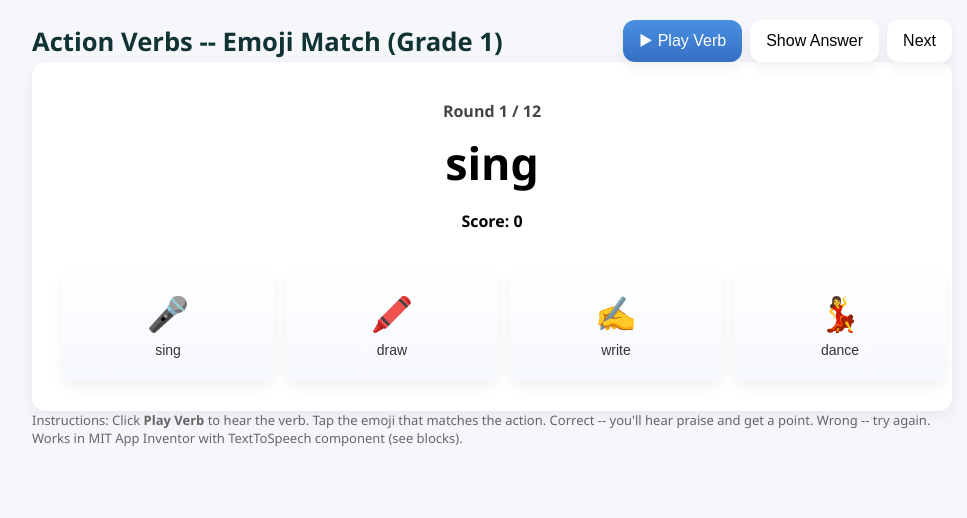
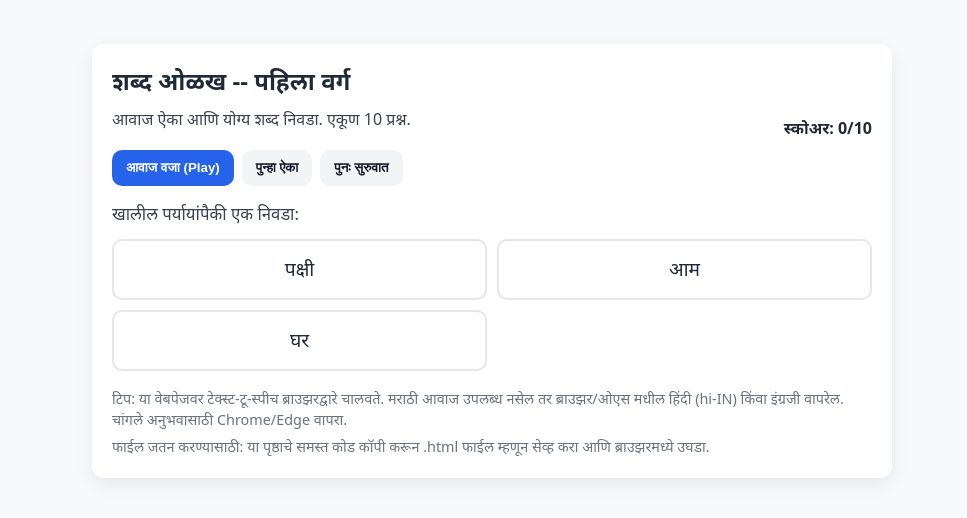
Before and after one commit to npj9545248299-eng/verb.game, a plain HTML site: page index.html in a window 1280 px wide. Shown: the whole page, without its empty margins (148-1115 px from the left). Drawn offline with Linux system fonts and the light colour scheme.

Commit message:
Add files via upload

```diff
--- a/index.html
+++ b/index.html
@@ -4,214 +4,191 @@
 <head>
   <meta charset="utf-8" />
   <meta name="viewport" content="width=device-width,initial-scale=1" />
-  <title>Action Verbs -- Emoji Match (Grade 1)</title>
+  <title>शब्द ओळख गेम -- पहिला वर्ग (10 शब्द)</title>
   <style>
-    :root{--bg:#f5f7fb;--card:#ffffff;--accent:#4a90e2;--correct:#28a745;--wrong:#e34850}
-    body{font-family: 'Segoe UI', Roboto, Arial, sans-serif;background:var(--bg);margin:0;padding:20px;display:flex;flex-direction:column;align-items:center;gap:16px}
-    .container{max-width:920px;width:100%}
-    header{display:flex;justify-content:space-between;align-items:center}
-    h1{font-size:1.6rem;margin:0;color:#133;}
-    .controls{display:flex;gap:8px;align-items:center}
-    button, .emoji-btn{cursor:pointer;border:0;border-radius:12px;padding:12px 16px;font-size:16px;background:var(--card);box-shadow:0 6px 14px rgba(10,20,40,0.06)}
-    .play-btn{background:linear-gradient(180deg,var(--accent),#356fc3);color:#fff}
-    .panel{background:var(--card);padding:18px;border-radius:14px;box-shadow:0 6px 18px rgba(10,20,40,0.06)}
-    .verb-area{display:flex;flex-direction:column;align-items:center;gap:10px;padding:20px}
-    .round{font-weight:700;color:#444}
-    .big-verb{font-size:2.8rem;font-weight:800}
-    .options{display:grid;grid-template-columns:repeat(auto-fit,minmax(110px,1fr));gap:12px;width:100%;padding:12px}
-    .emoji-btn{font-size:34px;padding:20px;background:linear-gradient(180deg,#fff,#f6f8ff);display:flex;flex-direction:column;align-items:center;justify-content:center;min-height:110px}
-    .emoji-label{font-size:14px;margin-top:8px;color:#333}
-    .status{height:36px;display:flex;align-items:center;gap:10px}
-    .score{font-weight:700}
-    .feedback{padding:12px;border-radius:10px;color:#fff;display:inline-block}
+    body{font-family: system-ui, -apple-system, 'Noto Sans Devanagari', sans-serif; padding:18px; background:#f7f9fc; color:#1f2937}
+    .card{max-width:760px;margin:18px auto;background:white;border-radius:12px;box-shadow:0 6px 18px rgba(31,41,55,0.08);padding:20px}
+    h1{font-size:1.5rem;margin:0 0 8px}
+    p.lead{margin:0 0 18px;color:#374151}
+    .controls{display:flex;gap:8px;flex-wrap:wrap;margin-bottom:16px}
+    button{padding:10px 14px;border-radius:10px;border:0;background:#2563eb;color:white;font-weight:600;cursor:pointer}
+    button.secondary{background:#f3f4f6;color:#111827}
+    .options{display:grid;grid-template-columns:repeat(2,1fr);gap:10px;margin-top:12px}
+    .opt{padding:14px;border-radius:10px;border:2px solid #e5e7eb;background:#fff;cursor:pointer;font-size:1.2rem; text-align:center}
+    .status{margin-top:14px;font-weight:700}
+    .score{float:right;font-weight:700}
     .hidden{display:none}
-    footer{font-size:13px;color:#666}
-    @media (max-width:520px){.big-verb{font-size:2rem}.emoji-btn{font-size:28px;padding:14px;min-height:92px}}
+    .footer{margin-top:18px;font-size:0.9rem;color:#6b7280}
+    .kbd{background:#111827;color:white;padding:6px 8px;border-radius:6px;font-size:0.85rem}
   </style>
 </head>
 <body>
-  <div class="container">
-    <header>
-      <h1>Action Verbs -- Emoji Match (Grade 1)</h1>
-      <div class="controls">
-        <button id="play" class="play-btn">▶ Play Verb</button>
-        <button id="showAnswer">Show Answer</button>
-        <button id="next">Next</button>
-      </div>
-    </header><main class="panel">
-  <div class="verb-area">
-    <div class="round">Round <span id="roundNo">1</span> / <span id="totalRounds">12</span></div>
-    <div class="big-verb" id="verbText">--</div>
-    <div class="status">
-      <div class="score">Score: <span id="score">0</span></div>
-      <div id="feedback" class="feedback hidden"></div>
-    </div>
-  </div>
+  <div class="card">
+    <h1>शब्द ओळख -- पहिला वर्ग</h1>
+    <div style="display:flex;align-items:center;justify-content:space-between">
+      <p class="lead">आवाज ऐका आणि योग्य शब्द निवडा. एकूण 10 प्रश्न.</p>
+      <div class="score">स्कोअर: <span id="score">0</span>/10</div>
+    </div><div class="controls">
+  <button id="playBtn">आवाज वजा (Play)</button>
+  <button id="repeatBtn" class="secondary">पुन्हा ऐका</button>
+  <button id="nextBtn" class="secondary hidden">पुढचे</button>
+  <button id="restartBtn" class="secondary">पुनः सुरुवात</button>
+</div>
 
+<div id="questionArea">
+  <div style="font-size:1.05rem;color:#374151">खालील पर्यायांपैकी एक निवडा:</div>
   <div class="options" id="options"></div>
-</main>
+  <div class="status" id="status"></div>
+</div>
 
-<footer>
-  Instructions: Click <strong>Play Verb</strong> to hear the verb. Tap the emoji that matches the action. Correct -- you'll hear praise and get a point. Wrong -- try again. Works in MIT App Inventor with TextToSpeech component (see blocks).
-</footer>
+<div class="footer">
+  टिप: या वेबपेजवर टेक्स्ट-टू-स्पीच ब्राउझरद्वारे चालवते. मराठी आवाज उपलब्ध नसेल तर ब्राउझर/ओएस मधील हिंदी (hi-IN) किंवा इंग्रजी वापरेल. चांगले अनुभवासाठी Chrome/Edge वापरा.
+  <div style="margin-top:6px">फाईल जतन करण्यासाठी: या पृष्ठाचे समस्त कोड कॉपी करून .html फाईल म्हणून सेव्ह करा आणि ब्राउझरमध्ये उघडा.</div>
+</div>
 
-  </div>  <script>
-    // Word bank: verb -> emoji choices
-    const WORDS = [
-      {verb:'jump', emoji:'🤸‍♂️'},
-      {verb:'run', emoji:'🏃‍♀️'},
-      {verb:'clap', emoji:'👏'},
-      {verb:'eat', emoji:'🍽️'},
-      {verb:'sleep', emoji:'😴'},
-      {verb:'swim', emoji:'🏊‍♂️'},
-      {verb:'dance', emoji:'💃'},
-      {verb:'write', emoji:'✍️'},
-      {verb:'draw', emoji:'🖍️'},
-      {verb:'sing', emoji:'🎤'},
-      {verb:'sit', emoji:'🪑'},
-      {verb:'laugh', emoji:'😂'}
-    ];
+  </div><script>
+// शब्दांचा संच (10 शब्द) -- सरळ, पहिल्या वर्गासाठी
+const lessons = [
+  {word:'आम', choices:['आम','घर','पक्षी']},
+  {word:'घर', choices:['पाय','घर','झाड']},
+  {word:'पाणी', choices:['मावशी','पाणी','दुकान']},
+  {word:'फळ', choices:['फळ','पुस्तक','कविता']},
+  {word:'मित्र', choices:['सोपं','मित्र','सूर्य']},
+  {word:'बाळ', choices:['बाळ','रिंगण','घोडा']},
+  {word:'शाळा', choices:['पंखा','शाळा','नदी']},
+  {word:'शेफळी', choices:['शेफळी','किताब','आकाश']},
+  {word:'बंदर', choices:['वडील','बंदर','गोंद']},
+  {word:'पुस्तक', choices:['दुध','पुस्तक','गाडी']}
+];
 
-    let order = shuffle(Array.from({length:WORDS.length},(_,i)=>i));
-    let round = 0; let score = 0; const totalRounds = WORDS.length;
+let order = shuffle(Array.from({length:lessons.length},(_,i)=>i));
+let idx = 0;
+let score = 0;
+let answered = false;
 
-    const playBtn = document.getElementById('play');
-    const optionsEl = document.getElementById('options');
-    const verbText = document.getElementById('verbText');
-    const roundNo = document.getElementById('roundNo');
-    const totalRoundsEl = document.getElementById('totalRounds');
-    const scoreEl = document.getElementById('score');
-    const feedbackEl = document.getElementById('feedback');
-    const nextBtn = document.getElementById('next');
-    const showAnswerBtn = document.getElementById('showAnswer');
+const playBtn = document.getElementById('playBtn');
+const repeatBtn = document.getElementById('repeatBtn');
+const nextBtn = document.getElementById('nextBtn');
+const restartBtn = document.getElementById('restartBtn');
+const optionsDiv = document.getElementById('options');
+const statusDiv = document.getElementById('status');
+const scoreSpan = document.getElementById('score');
 
-    totalRoundsEl.textContent = totalRounds;
+function shuffle(arr){
+  for(let i=arr.length-1;i>0;i--){
+    const j=Math.floor(Math.random()*(i+1)); [arr[i],arr[j]]=[arr[j],arr[i]];
+  }
+  return arr;
+}
 
-    function startRound(){
-      feedbackEl.classList.add('hidden');
-      const idx = order[round];
-      const item = WORDS[idx];
-      verbText.textContent = item.verb;
-      roundNo.textContent = round+1;
+function speak(text){
+  const synth = window.speechSynthesis;
+  if(!synth){
+    alert('तुमच्या ब्राउझरमध्ये SpeechSynthesis उपलब्ध नाही. Chrome किंवा Edge वापरून पहा.');
+    return;
+  }
+  synth.cancel();
+  const utter = new SpeechSynthesisUtterance(text);
+  // मागे mr-IN वापरून प्रयत्न, नसेल तर hi-IN
+  utter.lang = 'mr-IN';
+  // fallback voice selection: try to pick a Marathi or Hindi voice if available
+  const voices = synth.getVoices();
+  if(voices && voices.length){
+    let v = voices.find(v=>v.lang && v.lang.startsWith('mr')) || voices.find(v=>v.lang && v.lang.startsWith('hi')) || voices[0];
+    if(v) utter.voice = v;
+  }
+  // slower rate for clearer pronunciation for kids
+  utter.rate = 0.9;
+  synth.speak(utter);
+}
 
-      const distractors = WORDS.filter((_,i)=>i!==idx).slice();
-      shuffle(distractors);
-      const choices = [item, distractors[0], distractors[1], distractors[2]];
-      shuffle(choices);
+function playTone(type){
+  // success or fail beep using WebAudio
+  try{
+    const ctx = new (window.AudioContext || window.webkitAudioContext)();
+    const o = ctx.createOscillator();
+    const g = ctx.createGain();
+    o.connect(g); g.connect(ctx.destination);
+    o.type = 'sine';
+    o.frequency.value = (type==='success')?880:220;
+    g.gain.value = 0.0001;
+    const now = ctx.currentTime;
+    g.gain.setValueAtTime(0.0001, now);
+    g.gain.exponentialRampToValueAtTime(0.2, now + 0.02);
+    o.start(now);
+    g.gain.exponentialRampToValueAtTime(0.0001, now + 0.5);
+    o.stop(now + 0.55);
+  }catch(e){/* some browsers require user gesture; ignore */}
+}
 
-      optionsEl.innerHTML = '';
-      choices.forEach(c=>{
-        const btn = document.createElement('button');
-        btn.className = 'emoji-btn';
-        btn.innerHTML = `<div class="emoji">${c.emoji}</div><div class="emoji-label">${getLabelForEmoji(c.emoji)}</div>`;
-        btn.addEventListener('click', ()=> handleChoice(c, item, btn));
-        optionsEl.appendChild(btn);
-      });
+function renderQuestion(){
+  answered = false;
+  statusDiv.textContent = '';
+  nextBtn.classList.add('hidden');
+  const q = lessons[order[idx]];
+  // shuffle choices
+  const ch = shuffle(q.choices.slice());
+  optionsDiv.innerHTML = '';
+  ch.forEach(c=>{
+    const b = document.createElement('div');
+    b.className='opt';
+    b.textContent = c;
+    b.addEventListener('click', ()=> selectOption(b, q.word));
+    optionsDiv.appendChild(b);
+  });
+  // auto play the word once when question renders
+  setTimeout(()=> speak(q.word), 300);
+}
 
-      speak(item.verb);
-    }
+function selectOption(elem, correct){
+  if(answered) return;
+  answered = true;
+  const chosen = elem.textContent;
+  if(chosen === correct){
+    elem.style.borderColor = '#10b981';
+    statusDiv.textContent = 'बरोबर!';
+    playTone('success');
+    score++;
+    scoreSpan.textContent = score;
+  } else {
+    elem.style.borderColor = '#ef4444';
+    statusDiv.textContent = 'चुकीचे -- योग्य उत्तर: ' + correct;
+    playTone('fail');
+    // highlight correct option
+    Array.from(document.querySelectorAll('.opt')).forEach(o=>{
+      if(o.textContent === correct){ o.style.borderColor='#10b981'; }
+    });
+  }
+  if(idx < order.length - 1){
+    nextBtn.classList.remove('hidden');
+  } else {
+    // end of quiz
+    statusDiv.textContent += ' -- खेळ पूर्ण. पुनः सुरुवात बटण दाबा.';
+  }
+}
 
-    function handleChoice(choice, correctItem, btn){
-      if(choice.emoji === correctItem.emoji){
-        score += 1;
-        scoreEl.textContent = score;
-        showFeedback('Correct! Good job!', true);
-        btn.style.boxShadow = `0 8px 24px rgba(0,0,0,0.12)`;
-        btn.style.border = `3px solid var(--correct)`;
-        speak('Well done!');
-        disableOptions();
-      } else {
-        showFeedback('Wrong -- try again', false);
-        speak('Try again');
-        btn.animate([{transform:'scale(1)'},{transform:'scale(0.95)'},{transform:'scale(1)'}],{duration:220});
-      }
-    }
+playBtn.addEventListener('click', ()=>{
+  const q = lessons[order[idx]];
+  speak(q.word);
+});
 
-    function disableOptions(){
-      const bs = optionsEl.querySelectorAll('button');
-      bs.forEach(b=>b.disabled = true);
-    }
+repeatBtn.addEventListener('click', ()=>{
+  const q = lessons[order[idx]];
+  speak(q.word);
+});
 
-    function enableOptions(){
-      const bs = optionsEl.querySelectorAll('button');
-      bs.forEach(b=>b.disabled = false);
-    }
+nextBtn.addEventListener('click', ()=>{
+  if(idx < order.length -1){ idx++; renderQuestion(); }
+});
 
-    function showFeedback(text, good){
-      feedbackEl.textContent = text;
-      feedbackEl.style.background = good ? 'var(--correct)' : 'var(--wrong)';
-      feedbackEl.classList.remove('hidden');
-    }
+restartBtn.addEventListener('click', ()=>{
+  order = shuffle(Array.from({length:lessons.length},(_,i)=>i));
+  idx = 0; score = 0; scoreSpan.textContent = score;
+  renderQuestion();
+});
 
-    playBtn.addEventListener('click', ()=>{
-      const idx = order[round];
-      speak(WORDS[idx].verb);
-    });
+// initialize
+renderQuestion();
 
-    nextBtn.addEventListener('click', ()=>{
-      round++;
-      if(round >= totalRounds){
-        showFinal();
-        return;
-      }
-      enableOptions();
-      startRound();
-    });
-
-    showAnswerBtn.addEventListener('click', ()=>{
-      const idx = order[round];
-      const correct = WORDS[idx];
-      const bs = optionsEl.querySelectorAll('button');
-      bs.forEach(b=>{
-        if(b.innerHTML.includes(correct.emoji)){
-          b.style.border = `3px solid var(--accent)`;
-        }
-      });
-      speak(correct.verb);
-    });
-
-    function showFinal(){
-      verbText.textContent = '🎉 Game Over';
-      feedbackEl.classList.remove('hidden');
-      feedbackEl.style.background = '#333';
-      feedbackEl.textContent = `Your score: ${score} / ${totalRounds}`;
-      optionsEl.innerHTML = `<div style="padding:20px;text-align:center">Click <strong>Restart</strong> to play again.</div>`;
-      nextBtn.textContent = 'Restart';
-      nextBtn.addEventListener('click', ()=>location.reload());
-    }
-
-    // speak() function is now designed for MIT App Inventor integration
-    function speak(text){
-      // In MIT App Inventor, replace this with calling the TextToSpeech component
-      // Example: window.AppInventor.setWebViewString(text);
-      if(window.AppInventor){
-        window.AppInventor.setWebViewString(text);
-      } else {
-        // fallback: browser TTS
-        try{
-          const utter = new SpeechSynthesisUtterance(text);
-          utter.rate = 0.95; utter.pitch = 1.05; utter.lang = 'en-US';
-          speechSynthesis.cancel();
-          speechSynthesis.speak(utter);
-        }catch(e){console.warn('No TTS',e);}
-      }
-    }
-
-    function shuffle(arr){
-      for(let i=arr.length-1;i>0;i--){
-        const r = Math.floor(Math.random()*(i+1));
-        [arr[i],arr[r]]=[arr[r],arr[i]];
-      }
-      return arr;
-    }
-
-    function getLabelForEmoji(e){
-      const map = {
-        '🤸‍♂️':'jump','🏃‍♀️':'run','👏':'clap','🍽️':'eat','😴':'sleep','🏊‍♂️':'swim','💃':'dance','✍️':'write','🖍️':'draw','🎤':'sing','🪑':'sit','😂':'laugh'
-      };
-      return map[e] || '';
-    }
-
-    startRound();
-  </script></body>
+</script></body>
 </html>
```
